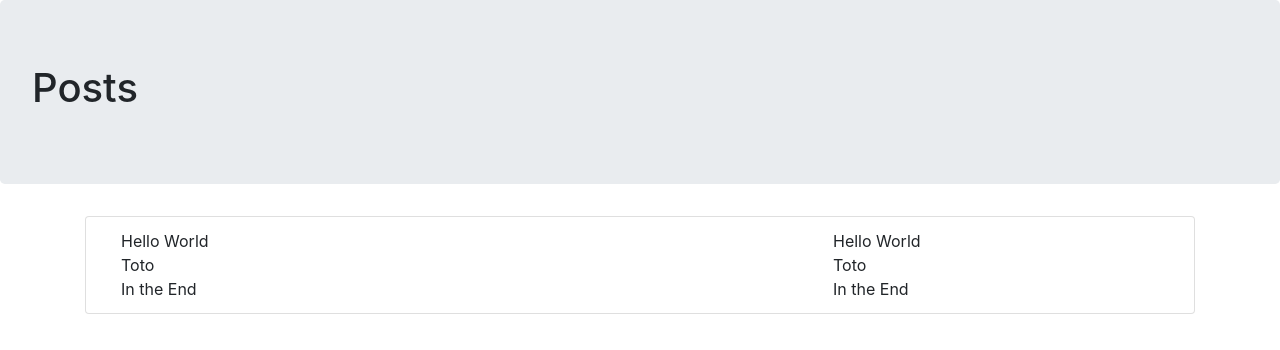
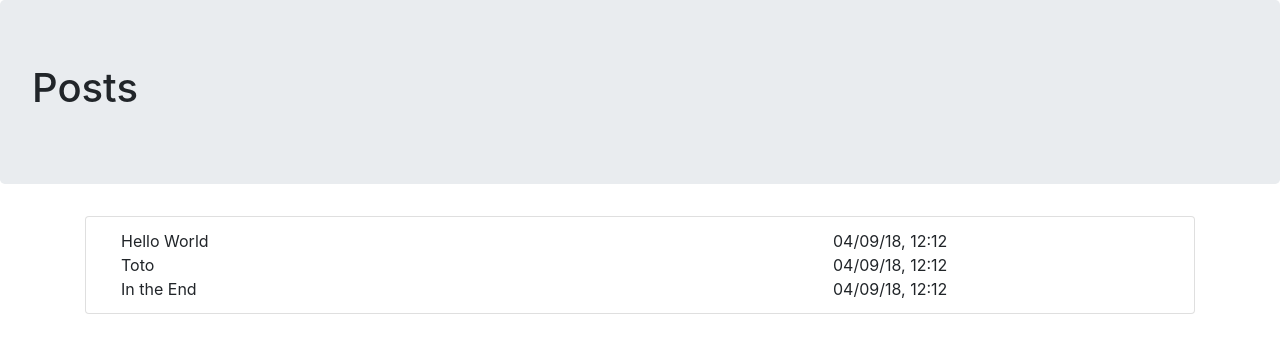
Before and after one commit to matbgn/angular-blog-coursera, an Angular app: page / in a window 1280 px wide. Shown: the top 350 px of the page. Built offline with nearby package versions, Linux system fonts and the light colour scheme.

Commit message:
Added the date

```diff
--- a/src/app/post-list-item-component/post-list-item-component.component.html
+++ b/src/app/post-list-item-component/post-list-item-component.component.html
@@ -4,7 +4,7 @@
       {{postTitle}}
     </div>
     <div class="col-sm-4">
-      {{postTitle}}
+      {{ lastUpdate | date: 'dd/MM/yy, hh:hh' }}
     </div>
   </div>
 </div>
--- a/src/app/post-list-item-component/post-list-item-component.component.ts
+++ b/src/app/post-list-item-component/post-list-item-component.component.ts
@@ -9,6 +9,8 @@ export class PostListItemComponentComponent implements OnInit {
 
   @Input() postTitle: string;
 
+  lastUpdate = new Date();
+
   constructor() {}
 
   ngOnInit() {
```
